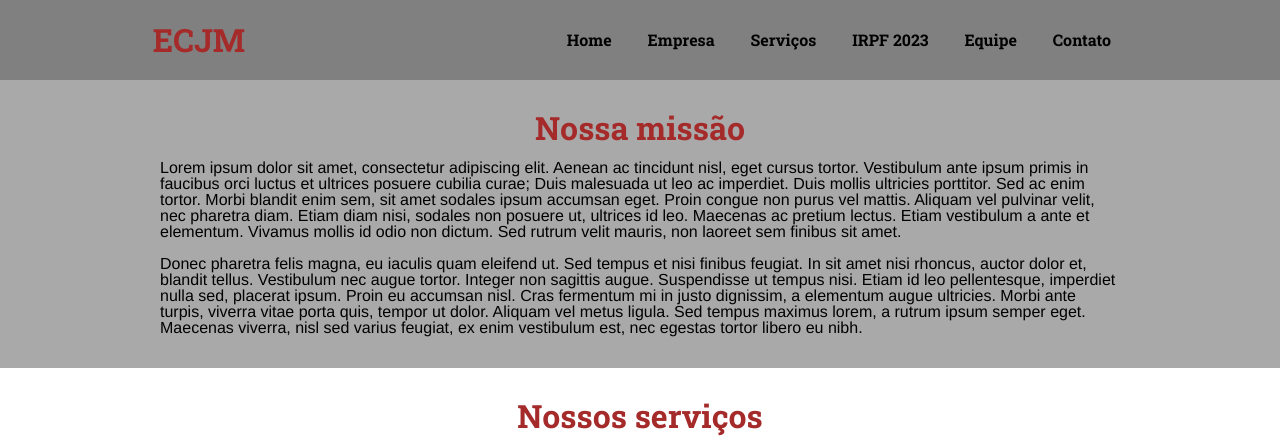
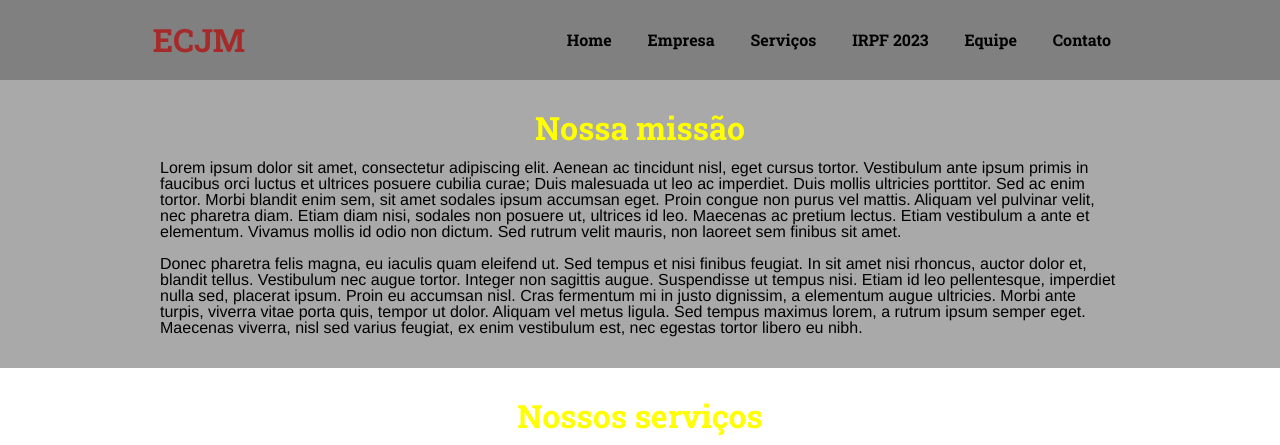
Before and after one commit to felipecarvalhomendes/ECJM, a plain HTML site: page index.html in a window 1280 px wide. Shown: the top 445 px of the page. Drawn offline with Linux system fonts and the light colour scheme.

Commit message:
Update style.css

```diff
--- a/resources/css/style.css
+++ b/resources/css/style.css
@@ -15,7 +15,7 @@ main {
 main h1 {
     font-family: 'Roboto Slab', serif;
     font-size: 2rem;
-    color:brown;
+    color:yellow;
 }
 
 main h3 {
```
